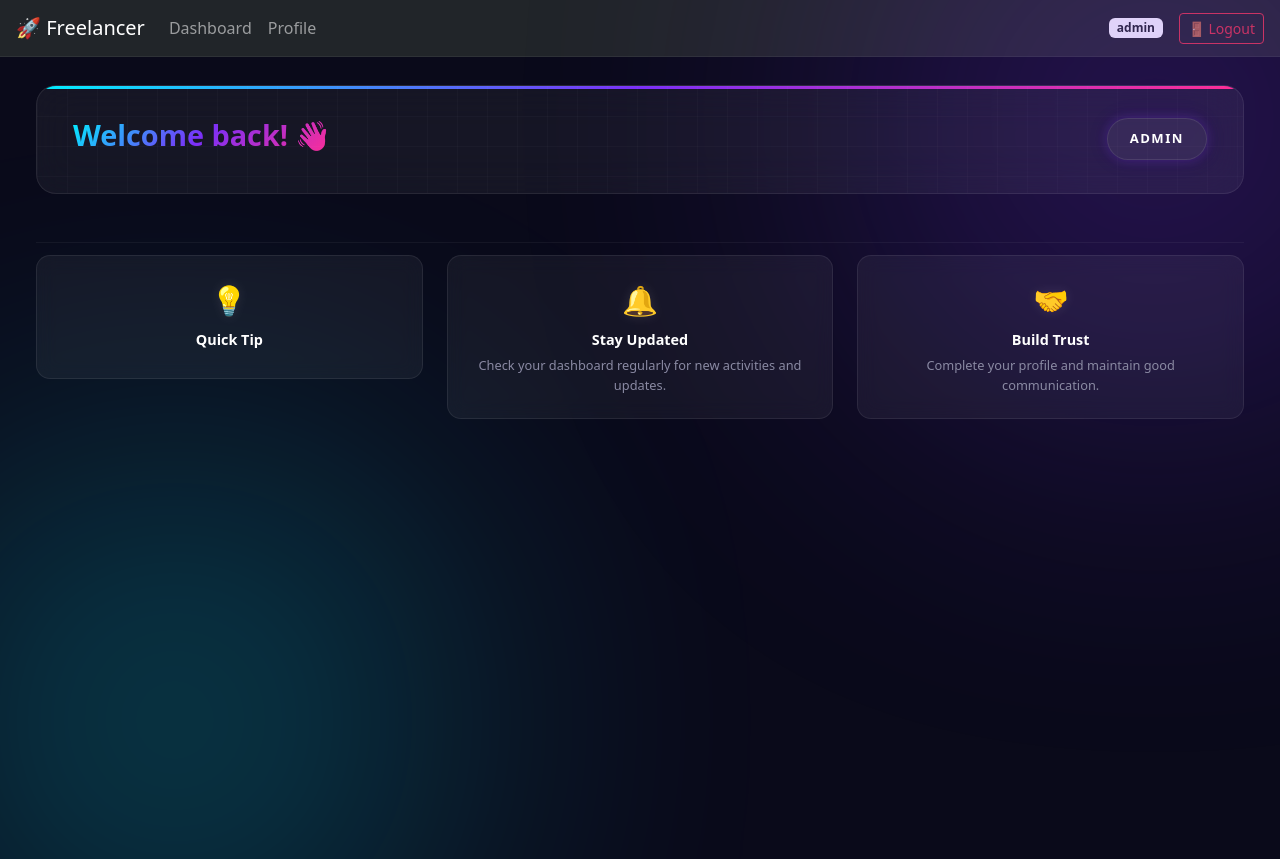
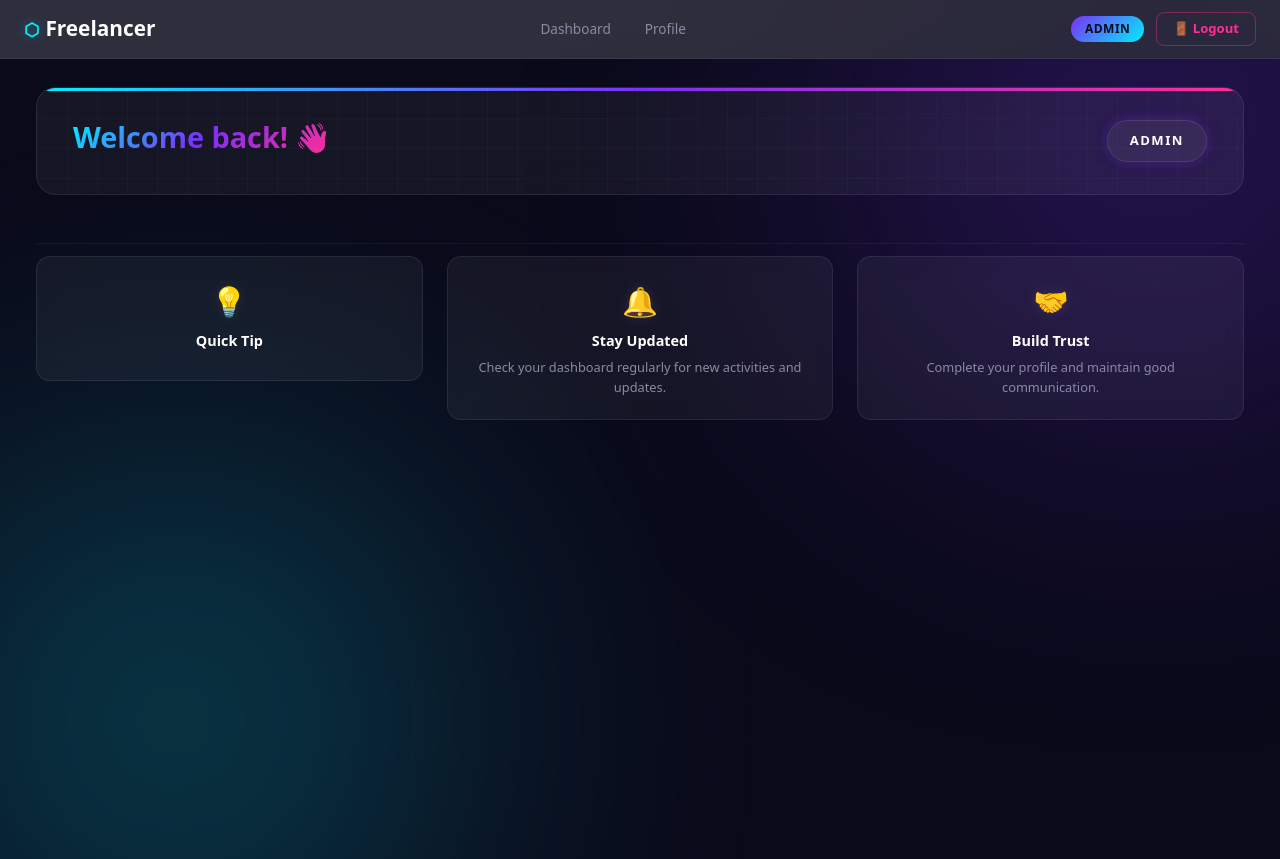
Before and after one commit to MimanshuNegi/SkillForge, an Angular app in the folder client/: page /landing/dashboard in a window 1280 px wide. Built offline with nearby package versions, Linux system fonts and the light colour scheme; sample sign-in values are in the browser's storage.

Commit message:
Landing Page Fix

```diff
--- a/client/src/app/app.component.html
+++ b/client/src/app/app.component.html
@@ -1,60 +1,108 @@
-<!--  Navbar (only when logged in) -->
-<nav *ngIf="isLoggedIn()" class="navbar navbar-expand-lg navbar-dark bg-dark px-3">
+<!-- ✅ Navbar (only when logged in) -->
+<nav *ngIf="isLoggedIn()"
+     style="position: sticky; top: 0; z-index: 1000; display: flex; justify-content: space-between; align-items: center; padding: 12px 24px; background: rgba(10, 10, 26, 0.85); backdrop-filter: blur(20px); -webkit-backdrop-filter: blur(20px); border-bottom: 1px solid rgba(255, 255, 255, 0.06);">
 
-  <a class="navbar-brand" routerLink="/dashboard">🚀 Freelancer</a>
+  <!-- ✅ Brand -->
+  <a routerLink="/dashboard"
+     style="text-decoration: none; font-size: 1.3rem; font-weight: 800; display: flex; align-items: center; gap: 6px; color: #ffffff;">
+    <span style="color: #00f0ff; filter: drop-shadow(0 0 6px rgba(0,240,255,0.4)); font-size: 1.1rem;">⬡</span>
+    Freelancer
+  </a>
 
-  <div class="collapse navbar-collapse">
-    <ul class="navbar-nav me-auto">
+  <!-- ✅ Nav Links -->
+  <div style="display: flex; align-items: center; gap: 6px;">
 
-      <li class="nav-item">
-        <a class="nav-link" routerLink="/dashboard">Dashboard</a>
-      </li>
+    <!-- Common: Dashboard -->
+    <a routerLink="/dashboard" routerLinkActive="active-link"
+       style="padding: 6px 14px; border-radius: 8px; color: #8a8aa3; text-decoration: none; font-size: 0.85rem; font-weight: 500; transition: all 0.2s;"
+       onmouseover="this.style.background='rgba(255,255,255,0.06)'; this.style.color='#ffffff'"
+       onmouseout="this.style.background='transparent'; this.style.color='#8a8aa3'">
+      Dashboard
+    </a>
 
     <!-- ADMIN -->
-      <li class="nav-item" *ngIf="role === 'ADMIN'">
-        <a class="nav-link" routerLink="/users">Users</a>
-      </li>
-      <li class="nav-item" *ngIf="role === 'ADMIN'">
-        <a class="nav-link" routerLink="/job-list">Jobs</a>
-      </li>
-      <li class="nav-item" *ngIf="role === 'ADMIN'">
-        <a class="nav-link" routerLink="/reports">Reports</a>
-      </li>
+    <a *ngIf="role === 'ADMIN'" routerLink="/users" routerLinkActive="active-link"
+       style="padding: 6px 14px; border-radius: 8px; color: #8a8aa3; text-decoration: none; font-size: 0.85rem; font-weight: 500; transition: all 0.2s;"
+       onmouseover="this.style.background='rgba(255,255,255,0.06)'; this.style.color='#ffffff'"
+       onmouseout="this.style.background='transparent'; this.style.color='#8a8aa3'">
+      Users
+    </a>
+    <a *ngIf="role === 'ADMIN'" routerLink="/job-list" routerLinkActive="active-link"
+       style="padding: 6px 14px; border-radius: 8px; color: #8a8aa3; text-decoration: none; font-size: 0.85rem; font-weight: 500; transition: all 0.2s;"
+       onmouseover="this.style.background='rgba(255,255,255,0.06)'; this.style.color='#ffffff'"
+       onmouseout="this.style.background='transparent'; this.style.color='#8a8aa3'">
+      Jobs
+    </a>
+    <a *ngIf="role === 'ADMIN'" routerLink="/reports" routerLinkActive="active-link"
+       style="padding: 6px 14px; border-radius: 8px; color: #8a8aa3; text-decoration: none; font-size: 0.85rem; font-weight: 500; transition: all 0.2s;"
+       onmouseover="this.style.background='rgba(255,255,255,0.06)'; this.style.color='#ffffff'"
+       onmouseout="this.style.background='transparent'; this.style.color='#8a8aa3'">
+      Reports
+    </a>
 
     <!-- CLIENT -->
-      <li class="nav-item" *ngIf="role === 'CLIENT'">
-        <a class="nav-link" routerLink="/job-create">Post Job</a>
-      </li>
-      <li class="nav-item" *ngIf="role === 'CLIENT'">
-        <a class="nav-link" routerLink="/job-list">View Jobs</a>
-      </li>
-      <li class="nav-item" *ngIf="role === 'CLIENT'">
-        <a class="nav-link" routerLink="/my-job">My Jobs</a>
-      </li>
+    <a *ngIf="role === 'CLIENT'" routerLink="/job-create" routerLinkActive="active-link"
+       style="padding: 6px 14px; border-radius: 8px; color: #8a8aa3; text-decoration: none; font-size: 0.85rem; font-weight: 500; transition: all 0.2s;"
+       onmouseover="this.style.background='rgba(255,255,255,0.06)'; this.style.color='#ffffff'"
+       onmouseout="this.style.background='transparent'; this.style.color='#8a8aa3'">
+      Post Job
+    </a>
+    <a *ngIf="role === 'CLIENT'" routerLink="/job-list" routerLinkActive="active-link"
+       style="padding: 6px 14px; border-radius: 8px; color: #8a8aa3; text-decoration: none; font-size: 0.85rem; font-weight: 500; transition: all 0.2s;"
+       onmouseover="this.style.background='rgba(255,255,255,0.06)'; this.style.color='#ffffff'"
+       onmouseout="this.style.background='transparent'; this.style.color='#8a8aa3'">
+      View Jobs
+    </a>
+    <a *ngIf="role === 'CLIENT'" routerLink="/my-job" routerLinkActive="active-link"
+       style="padding: 6px 14px; border-radius: 8px; color: #8a8aa3; text-decoration: none; font-size: 0.85rem; font-weight: 500; transition: all 0.2s;"
+       onmouseover="this.style.background='rgba(255,255,255,0.06)'; this.style.color='#ffffff'"
+       onmouseout="this.style.background='transparent'; this.style.color='#8a8aa3'">
+      My Jobs
+    </a>
 
     <!-- FREELANCER -->
-      <li class="nav-item" *ngIf="role === 'FREELANCER'">
-        <a class="nav-link" routerLink="/job-list">Browse Jobs</a>
-      </li>
-      <li class="nav-item" *ngIf="role === 'FREELANCER'">
-        <a class="nav-link" routerLink="/my-proposals">My Proposals</a>
-      </li>
+    <a *ngIf="role === 'FREELANCER'" routerLink="/job-list" routerLinkActive="active-link"
+       style="padding: 6px 14px; border-radius: 8px; color: #8a8aa3; text-decoration: none; font-size: 0.85rem; font-weight: 500; transition: all 0.2s;"
+       onmouseover="this.style.background='rgba(255,255,255,0.06)'; this.style.color='#ffffff'"
+       onmouseout="this.style.background='transparent'; this.style.color='#8a8aa3'">
+      Browse Jobs
+    </a>
+    <a *ngIf="role === 'FREELANCER'" routerLink="/my-proposals" routerLinkActive="active-link"
+       style="padding: 6px 14px; border-radius: 8px; color: #8a8aa3; text-decoration: none; font-size: 0.85rem; font-weight: 500; transition: all 0.2s;"
+       onmouseover="this.style.background='rgba(255,255,255,0.06)'; this.style.color='#ffffff'"
+       onmouseout="this.style.background='transparent'; this.style.color='#8a8aa3'">
+      My Proposals
+    </a>
 
-      <li class="nav-item">
-        <a class="nav-link" routerLink="/my-profile">Profile</a>
-      </li>
+    <!-- Common: Profile -->
+    <a routerLink="/my-profile" routerLinkActive="active-link"
+       style="padding: 6px 14px; border-radius: 8px; color: #8a8aa3; text-decoration: none; font-size: 0.85rem; font-weight: 500; transition: all 0.2s;"
+       onmouseover="this.style.background='rgba(255,255,255,0.06)'; this.style.color='#ffffff'"
+       onmouseout="this.style.background='transparent'; this.style.color='#8a8aa3'">
+      Profile
+    </a>
 
-    </ul>
+  </div>
 
-    <div class="d-flex align-items-center text-white">
-      <span class="badge bg-light text-dark me-3">{{ role }}</span>
-      <button class="btn btn-outline-danger btn-sm" (click)="logout()">
+  <!-- ✅ Right: Role Badge + Logout -->
+  <div style="display: flex; align-items: center; gap: 12px;">
+
+    <!-- Role Badge -->
+    <span style="background: linear-gradient(135deg, #7b2ff7, #00f0ff); color: #0a0a1a; padding: 4px 14px; border-radius: 20px; font-weight: 700; font-size: 0.75rem; text-transform: uppercase; letter-spacing: 0.5px;">
+      {{ role }}
+    </span>
+
+    <!-- Logout Button -->
+    <button (click)="logout()"
+            style="padding: 6px 16px; border-radius: 8px; border: 1px solid rgba(255,45,149,0.4); background: transparent; color: #ff2d95; font-size: 0.82rem; font-weight: 600; cursor: pointer; transition: all 0.2s;"
+            onmouseover="this.style.background='rgba(255,45,149,0.1)'"
+            onmouseout="this.style.background='transparent'">
       🚪 Logout
     </button>
+
   </div>
 
-  </div>
 </nav>
 
-
+<!-- ✅ Router Outlet -->
 <router-outlet></router-outlet>
--- a/client/src/app/component/landing-page/landing-page.component.scss
+++ b/client/src/app/component/landing-page/landing-page.component.scss
@@ -1,13 +1,13 @@
 // ========================================
 // VARIABLES & DESIGN TOKENS
 // ========================================
-$primary: #0f9b8e;
+$primary: #00f0ff;
 $primary-light: #14b8a6;
 $primary-dark: #0d7a6f;
-$accent: #6ee7b7;
+$accent: #7b2ff7;
 $neon-cyan: #22d3ee;
 $neon-purple: #a78bfa;
-$bg-dark: #06090f;
+$bg-dark: #0a0a1a;
 $bg-surface: #0b1120;
 $bg-card: rgba(255, 255, 255, 0.04);
 $text-main: #f1f5f9;
```
Lines whose indentation alone changed are shown as unchanged.
